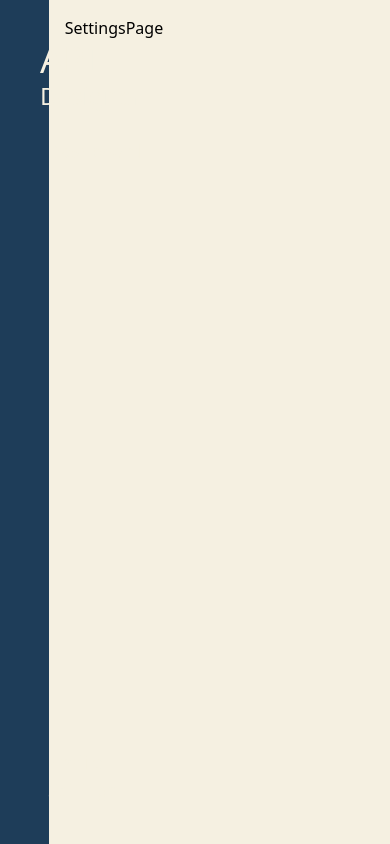
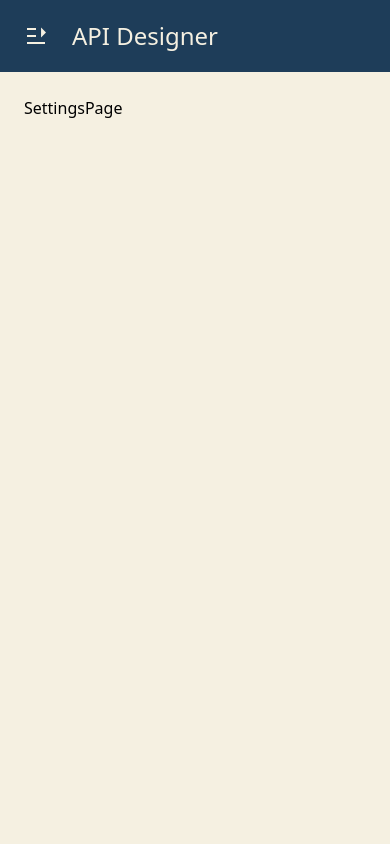
Before and after one commit to ParmarTarun/Api-Designer, a Next.js app: page /settings in a window 390 px wide. Built offline with nearby package versions, Linux system fonts and the light colour scheme.

Commit message:
:sparkles: Make Responsive

```diff
--- a/components/Layout.tsx
+++ b/components/Layout.tsx
@@ -1,13 +1,25 @@
 import { ReactChildrenProps } from "@/types";
 import SideBar from "./SideBar";
+import { RiMenuUnfoldFill } from "react-icons/ri";
+import { useState } from "react";
 
 const Layout = ({ children }: ReactChildrenProps) => {
+  const [showNav, setShowNav] = useState(false);
+
   return (
-    <div className="h-screen bg-secondary grid grid-cols-8">
-      <div className="col-span-1 min-h-screen bg-primary">
-        <SideBar />
+    <div className="bg-secondary h-screen">
+      <div className="flex">
+        <SideBar showNav={showNav} setShowNav={setShowNav} />
+        <div className="w-full flex flex-col">
+          <div className="w-full bg-primary text-secondary text-2xl flex items-center lg:hidden md:hidden sm:block">
+            <button onClick={() => setShowNav(!showNav)} className=" p-6 ">
+              <RiMenuUnfoldFill />
+            </button>
+            <h2 className="">API Designer</h2>
+          </div>
+          <div className="p-6">{children}</div>
+        </div>
       </div>
-      <div className=" p-4">{children}</div>
     </div>
   );
 };
--- a/components/SideBar.tsx
+++ b/components/SideBar.tsx
@@ -1,9 +1,32 @@
 import Link from "next/link";
 import React from "react";
-import { RiSettingsFill, RiUser3Fill, RiDashboardFill } from "react-icons/ri";
-const SideBar = () => {
+import {
+  RiSettingsFill,
+  RiUser3Fill,
+  RiDashboardFill,
+  RiMenuFoldFill,
+} from "react-icons/ri";
+
+interface SideBarProps {
+  showNav: boolean;
+  setShowNav: (p: boolean) => void;
+}
+
+const SideBar = ({ showNav, setShowNav }: SideBarProps) => {
   return (
-    <div className="h-full text-secondary p-10 flex flex-col justify-between">
+    <aside
+      className={
+        (showNav ? "left-0" : "-left-full") +
+        " h-full text-secondary p-6 flex flex-col justify-between bg-primary fixed w-full md:static md:w-1/5 md:min-h-screen transition-all delay-300"
+      }
+    >
+      <div>
+        <button
+          onClick={() => setShowNav(!showNav)}
+          className="md:hidden absolute right-10 text-2xl"
+        >
+          <RiMenuFoldFill />
+        </button>
         <div className="upper-section">
           <Link href={"/"} className="logo">
             <h2 className="text-4xl">API</h2>
@@ -17,6 +40,7 @@ const SideBar = () => {
             </Link>
           </div>
         </div>
+      </div>
       <div className="lower-section">
         <Link href={"/profile"} className="text-lg flex items-center">
           <RiUser3Fill className="mr-2" />
@@ -27,7 +51,7 @@ const SideBar = () => {
           Settings
         </Link>
       </div>
-    </div>
+    </aside>
   );
 };
 
```
Lines whose indentation alone changed are shown as unchanged.
